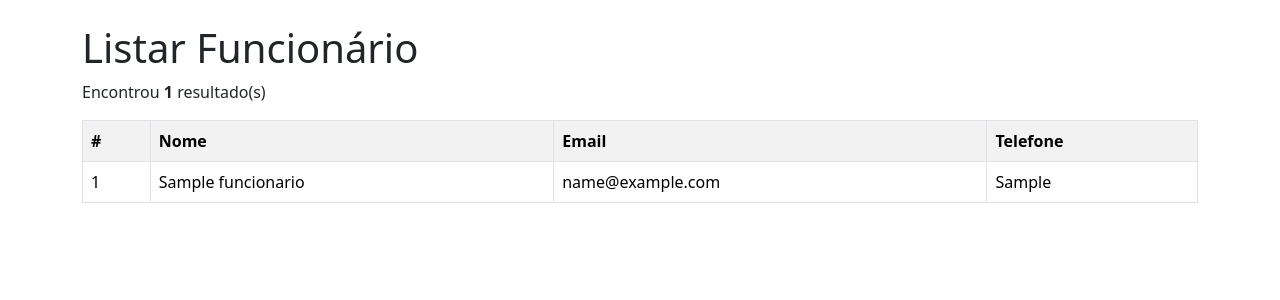
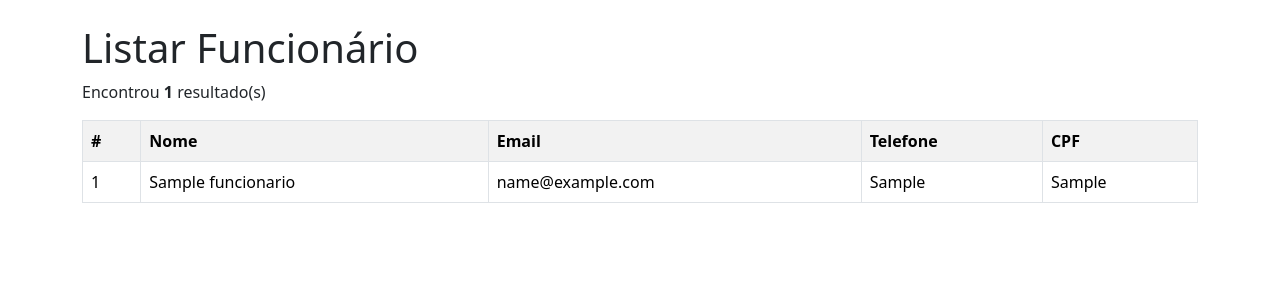
Before and after one commit to willyannnz/atividade-concessionaria-eliel, a PHP site: page /index.php?page=listar-funcionario in a window 1280 px wide. Shown: the part 74-374 px from the top of the page. Run offline with PHP 8.4, Linux system fonts and the light colour scheme; tables that the repository leaves empty hold one stand-in row (values such as "Sample post"); some web fonts are replaced.

Commit message:
corrige erros de exibição na listagem de funcionários

```diff
--- a/listar-funcionario.php
+++ b/listar-funcionario.php
@@ -8,16 +8,14 @@
     $qtd = $res->num_rows;
 
     if($qtd > 0){
-        // Erro 1 (;) e Erro 4 (</b>) corrigidos aqui
         print "<p>Encontrou <b>$qtd</b> resultado(s)</p>";
-
-        // Erro 1 (;) corrigido aqui
         print "<table class='table table-bordered table-striped table-hover'>";
         print "<tr>";
         print "<th>#</th>";
         print "<th>Nome</th>";
         print "<th>Email</th>";
-        print "<th>Telefone</th>"; // Header
+        print "<th>Telefone</th>";
+        print "<th>CPF</th>";
         print "</tr>";
 
         while($row = $res->fetch_object()){
@@ -25,18 +23,14 @@
             print "<td>".$row->id_funcionario."</td>";
             print "<td>".$row->nome_funcionario."</td>";
             print "<td>".$row->email_funcionario."</td>";
-
-            // Erro 2 (nome da coluna) corrigido aqui
+            print "<td>".$row->cpf_funcionario."</td>";
             print "<td>".$row->fone_funcionario."</td>";
-
             print "</tr>";
         }
 
-        // Erro 3 (tabela fechada) corrigido aqui
         print "</table>";
 
     } else {
-        // Erro 5 (lógica) corrigido aqui
         print "<p class='alert alert-danger'>Não encontrou nenhum resultado!</p>";
     }
 
```
